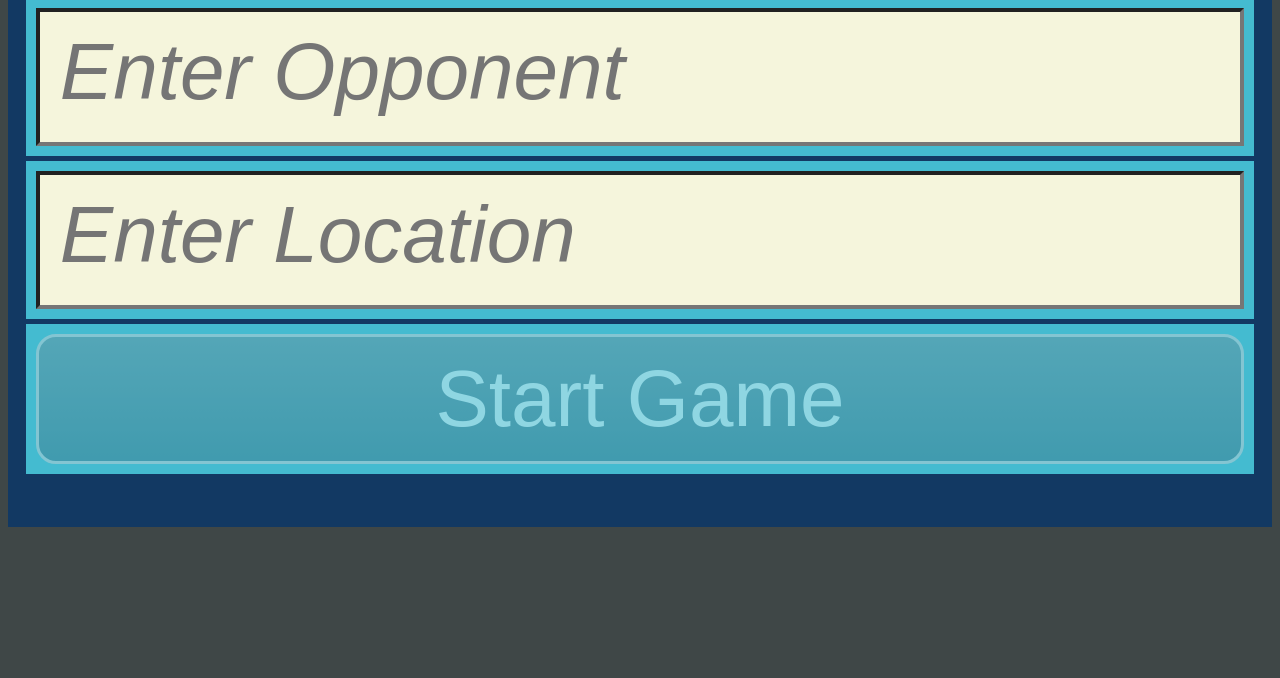
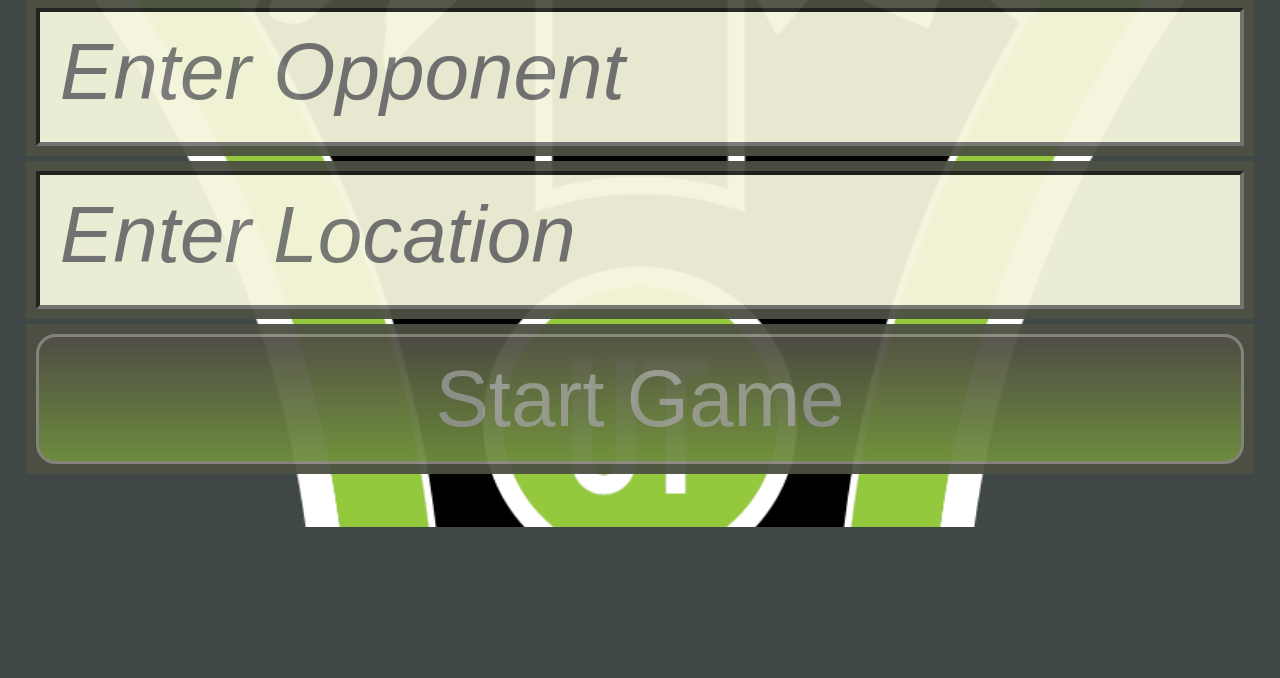
Before and after one commit to IlliniOrange/Faceoff-App, a plain HTML site: page newgame.html in a window 1280 px wide. Shown: the part 122-800 px from the top of the page. Drawn offline with Linux system fonts and the light colour scheme.

Commit message:
Added True Skin and BG image

```diff
--- a/index.css
+++ b/index.css
@@ -18,7 +18,8 @@ button {
     color: white;
     border: 3px solid rgb(226, 213, 213);
     border-radius: 20px;
-    background-image: linear-gradient(#6d8893, #3d6c7e);
+    background-image: linear-gradient(#6d8893, #3d6c7e); /*JD SKIN*/
+    background-image: linear-gradient(#584b4b, #a6eb37); /*TRUE SKIN*/
 }
 
   .inputButton {
@@ -32,17 +33,24 @@ button {
     grid-template-columns: repeat(2, minmax(0, 1fr));
     grid-template-rows: auto auto auto auto auto auto auto auto auto auto auto;
     gap: 5px;
-    background-color: #123963;
+    /* background-color: #123963; JD SKIN */
     padding: 2ch;
+    background-image: url(True_UT.png); /*TRUE SKIN*/
+    background-repeat: no-repeat;
+    background-position: center;
+    background-size: cover;
 }
 
   .grid-container > div {
-    background-color: #44bbd0;
+    /* background-color: #44bbd0; JD SKIN */
+    background-color: rgb(76, 81, 66); /* TRUE SKIN */
     text-align: center;
     display: flex;
     flex-direction: column;
     padding: 10px;
-    color: #123963;
+     /* color: #123963; JD SKIN */
+    opacity: 95%; /*TRUE SKIN*/
+    color: #a6eb37; /*TRUE SKIN */
    }
 
   .gridHeader {
```
Also changed, not shown: True_UT.png (added), truelogo.png (added).
